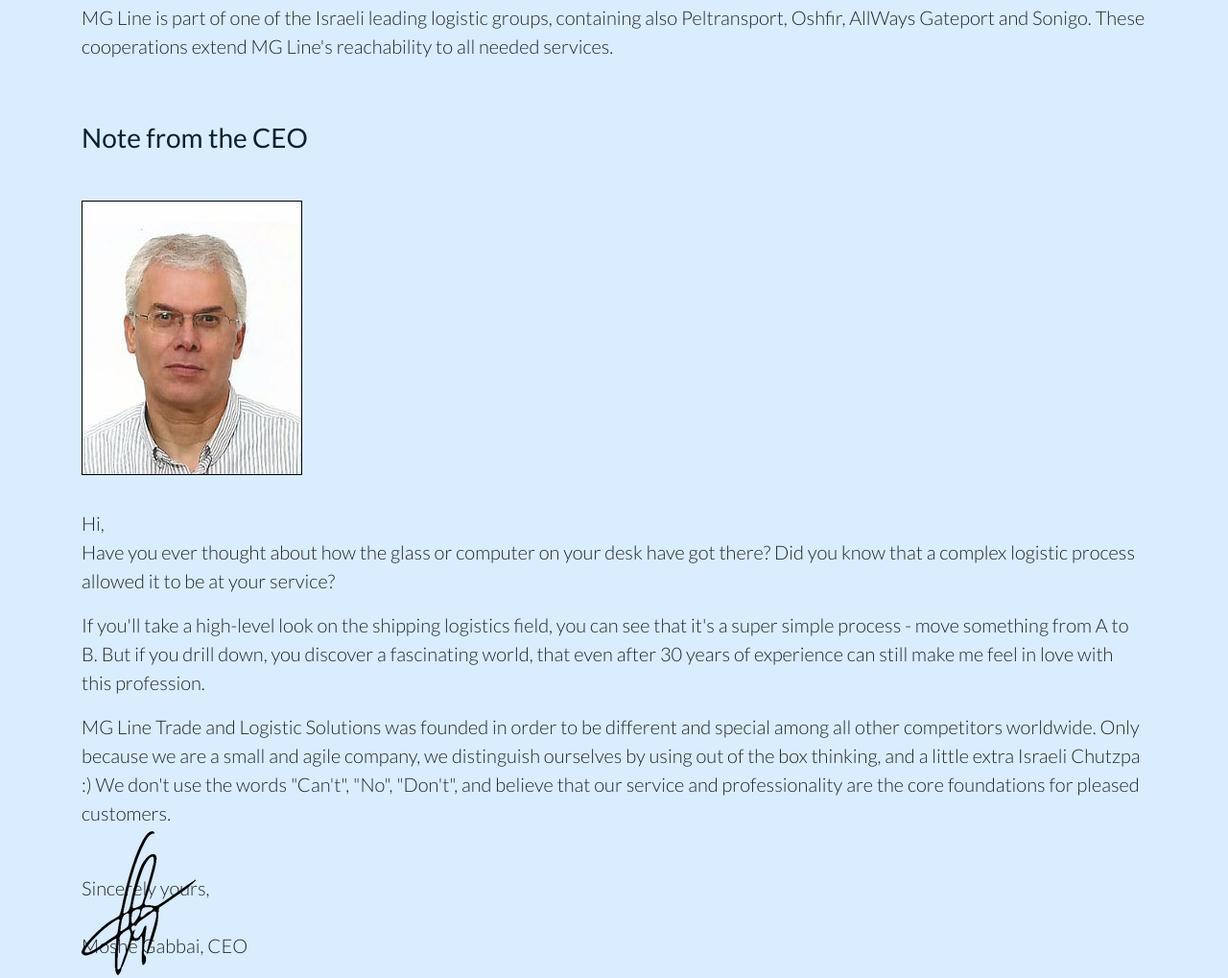
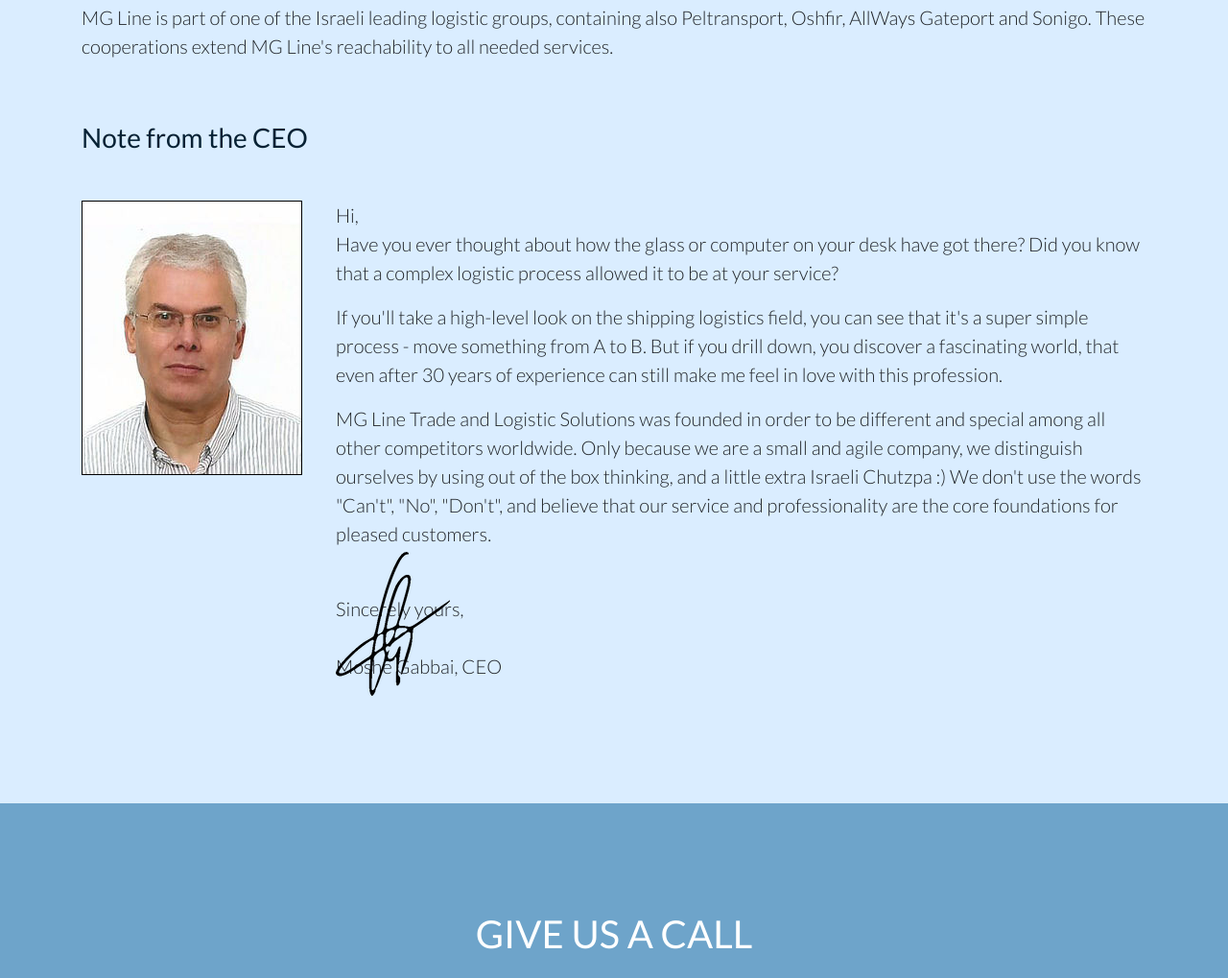
Before and after one commit to mg-line/mg-line.github.io, a website: page index.html in a window 1280 px wide. Shown: the part 3701-4720 px from the top of the page at 96% size. Drawn offline with Linux system fonts and the light colour scheme.

Commit message:
Wrap on mobile

```diff
--- a/scss/_about_us.scss
+++ b/scss/_about_us.scss
@@ -1,7 +1,7 @@
 .about-us {
   padding-top: 7rem;
   padding-bottom: 7rem;
-    background-color: #DAEDFF;
+  background-color: #daedff;
 
   .note {
     padding-top: 4rem;
@@ -11,7 +11,6 @@
     position: relative;
     display: flex;
     align-items: flex-start;
-        flex-wrap: wrap;
 
     > img {
       margin-right: 35px;
@@ -23,5 +22,9 @@
       position: absolute;
       bottom: 0;
     }
+
+    @media (max-width: 768px) {
+      flex-wrap: wrap;
     }
   }
+}
```
Also changed, not shown: css/landing-page.css, css/landing-page.min.css. Lines whose indentation alone changed are shown as unchanged.
